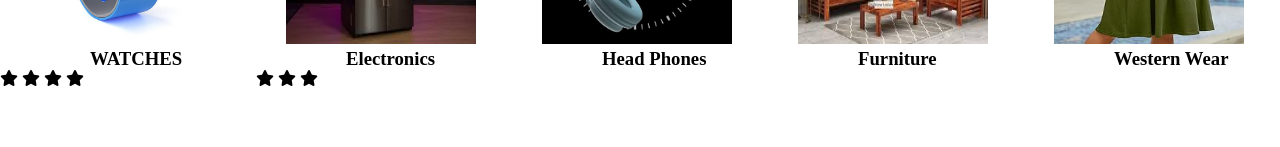
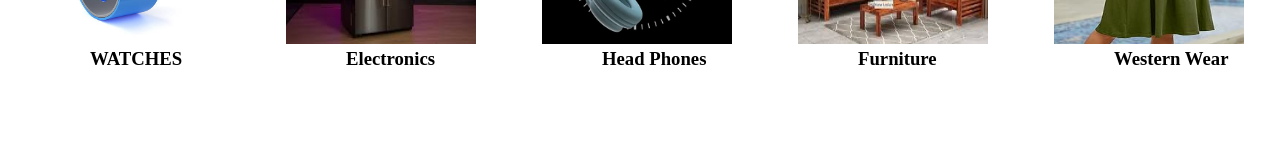
Before and after one commit to anjali26-12/flipkartclone, a plain HTML site: page index.html in a window 1280 px wide. Shown: the part 780-927 px from the top of the page. Drawn offline with Linux system fonts and the light colour scheme.

Commit message:
Update index.html

```diff
--- a/index.html
+++ b/index.html
@@ -47,19 +47,12 @@
         <div class ="mainbox">
             <div><img src="watch.jpg"></div>
             <h3>WATCHES</h3>
-            <div class="hehe">
-                 <i class="fa-solid fa-star"></i>
-                 <i class="fa-solid fa-star"></i>
-                 <i class="fa-solid fa-star"></i>
-                 <i class="fa-solid fa-star"></i>
-            </div>
+
         </div>
         <div class ="mainbox">
             <div><img src="fridge.jpg"></div>
             <h3>Electronics</h3>
-            <i class="fa-solid fa-star"></i>
-            <i class="fa-solid fa-star"></i>
-            <i class="fa-solid fa-star"></i>
+
         </div>
         <div class ="mainbox">
             <div><img src="headphine.jpg"></div>
```
